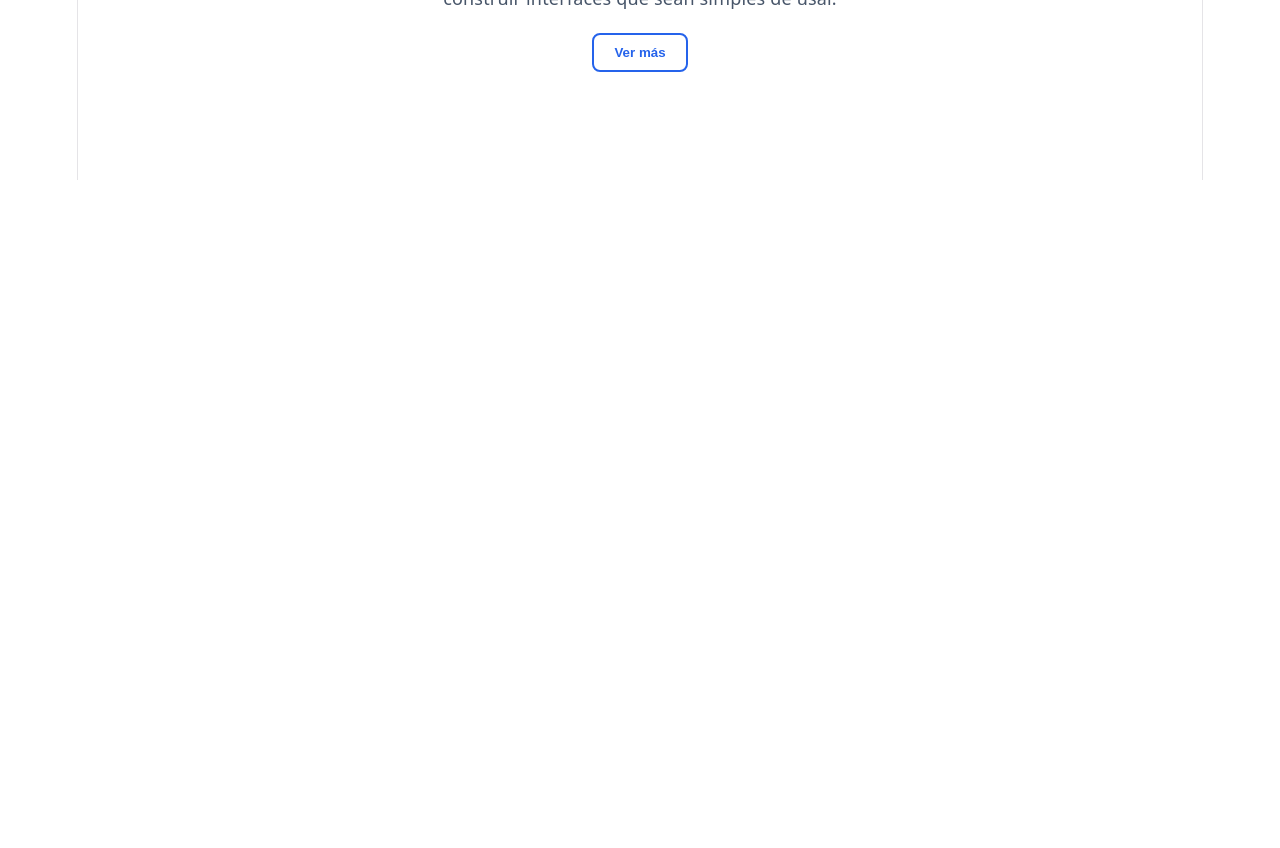
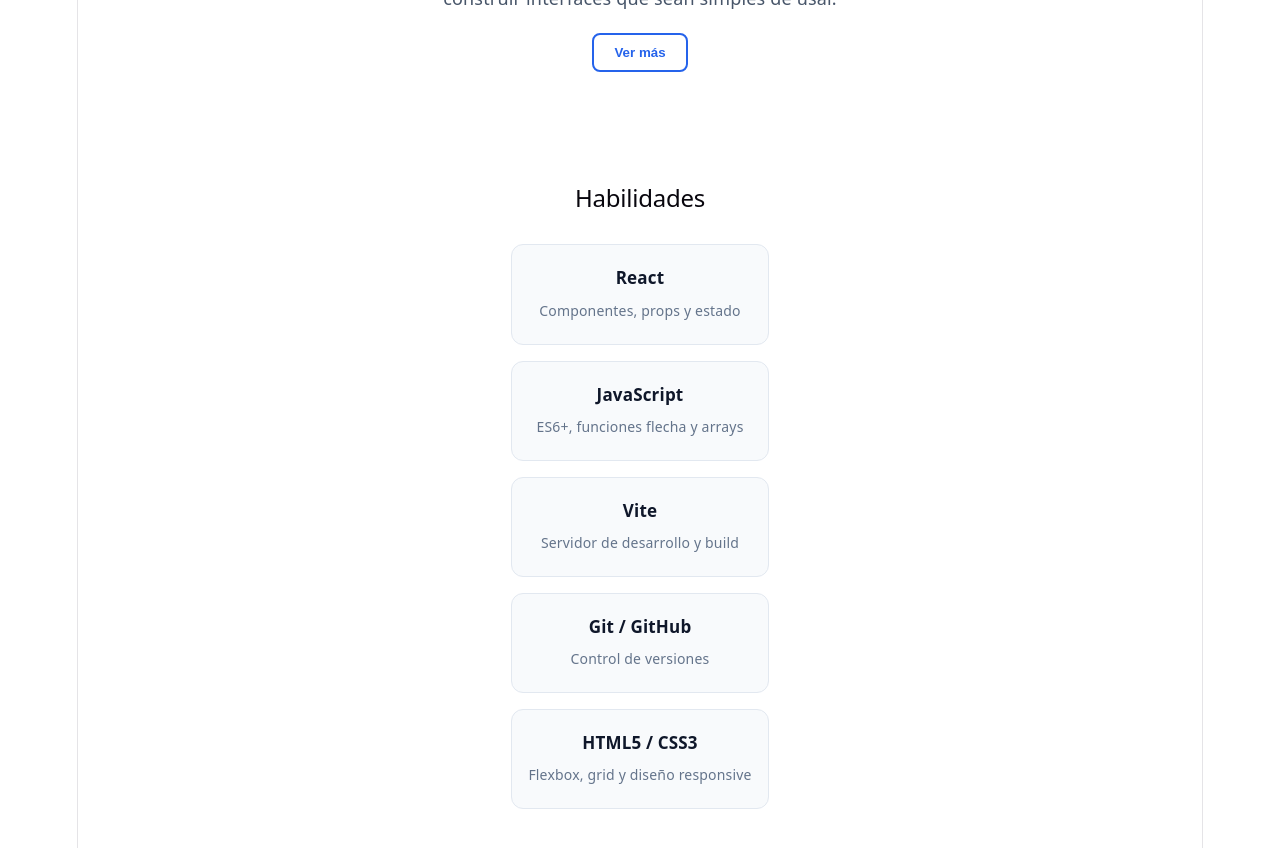
Before and after one commit to frandiazz/tp_programacion, a React (Vite) app: page / in a window 1280 px wide. Shown: the part 620-1468 px from the top of the page. Before the commit the page ends 800 px from the top, so only its background shows below. Built offline with nearby package versions, Linux system fonts and the light colour scheme.

Commit message:
feat: seccion Habilidades con array de datos, map() y key

```diff
--- a/src/App.jsx
+++ b/src/App.jsx
@@ -1,6 +1,7 @@
 import Header from './components/Header.jsx'
 import Hero from './components/Hero.jsx'
 import About from './components/About.jsx'
+import Skills from './components/Skills.jsx'
 
 function App() {
   const misDatos = {
@@ -19,6 +20,7 @@
         presentacion={misDatos.presentacion}
       />
       <About />
+      <Skills />
     </>
   )
 }
--- /dev/null
+++ b/src/components/Skills.css
@@ -0,0 +1,35 @@
+.habilidades {
+  max-width: 960px;
+  margin: 0 auto;
+  padding: 56px 24px;
+  text-align: center;
+}
+
+.habilidades__lista {
+  list-style: none;
+  padding: 0;
+  margin: 32px 0 0;
+  display: grid;
+  grid-template-columns: repeat(auto-fit, minmax(220px, 1fr));
+  gap: 16px;
+}
+
+.habilidades__item {
+  background-color: #f8fafc;
+  border: 1px solid #e2e8f0;
+  border-radius: 12px;
+  padding: 20px 16px;
+  display: flex;
+  flex-direction: column;
+  gap: 6px;
+}
+
+.habilidades__item strong {
+  color: #0f172a;
+  font-size: 17px;
+}
+
+.habilidades__item span {
+  color: #64748b;
+  font-size: 14px;
+}
--- /dev/null
+++ b/src/components/Skills.jsx
@@ -0,0 +1,27 @@
+import './Skills.css'
+
+const habilidades = [
+  { nombre: 'React', detalle: 'Componentes, props y estado' },
+  { nombre: 'JavaScript', detalle: 'ES6+, funciones flecha y arrays' },
+  { nombre: 'Vite', detalle: 'Servidor de desarrollo y build' },
+  { nombre: 'Git / GitHub', detalle: 'Control de versiones' },
+  { nombre: 'HTML5 / CSS3', detalle: 'Flexbox, grid y diseño responsive' },
+]
+
+function Skills() {
+  return (
+    <section className="habilidades" id="habilidades">
+      <h2>Habilidades</h2>
+      <ul className="habilidades__lista">
+        {habilidades.map((habilidad) => (
+          <li className="habilidades__item" key={habilidad.nombre}>
+            <strong>{habilidad.nombre}</strong>
+            <span>{habilidad.detalle}</span>
+          </li>
+        ))}
+      </ul>
+    </section>
+  )
+}
+
+export default Skills
```
